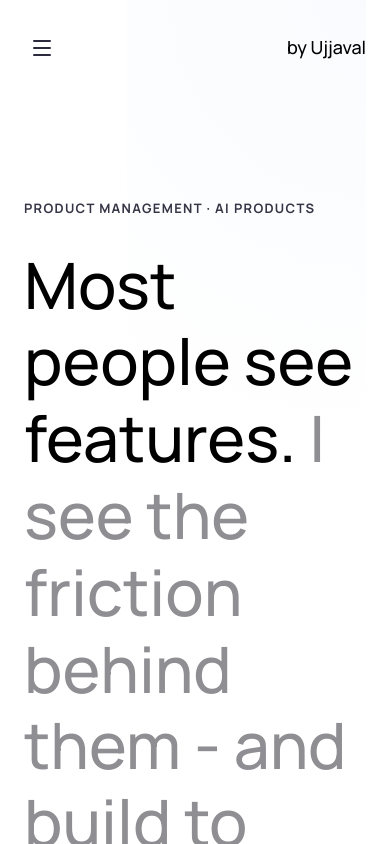
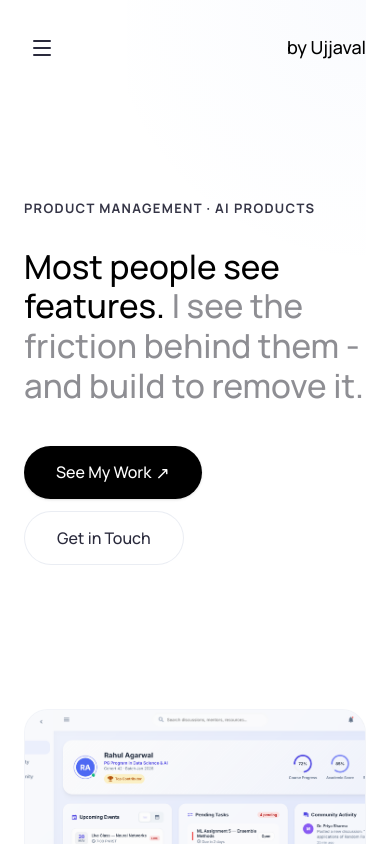
Before and after one commit to Ujjaval0/Product_portfolio, a Next.js app: page / in a window 390 px wide. Shown: the top 844 px of the page. Built offline with nearby package versions, Linux system fonts and the light colour scheme.

Commit message:
fix: make .element font-family load via Next.js variable and make font size responsive for mobile devices

```diff
--- a/src/app/globals.css
+++ b/src/app/globals.css
@@ -79,14 +79,21 @@ strong, b {
 }
 
 .element {
-  font-family: Manrope, "Manrope Placeholder", sans-serif;
-  font-size: 64px;
+  font-family: var(--font-manrope), Manrope, "Manrope Placeholder", sans-serif;
+  font-size: clamp(32px, 8.5vw, 42px);
   font-weight: 500;
-  line-height: 76.8px;
+  line-height: 1.2;
   color: rgb(0, 0, 0);
   background-color: rgba(0, 0, 0, 0);
   text-align: left;
   vertical-align: baseline;
+}
+
+@media (min-width: 768px) {
+  .element {
+    font-size: 64px;
+    line-height: 76.8px;
+  }
 }
 
 .element .muted {
```
